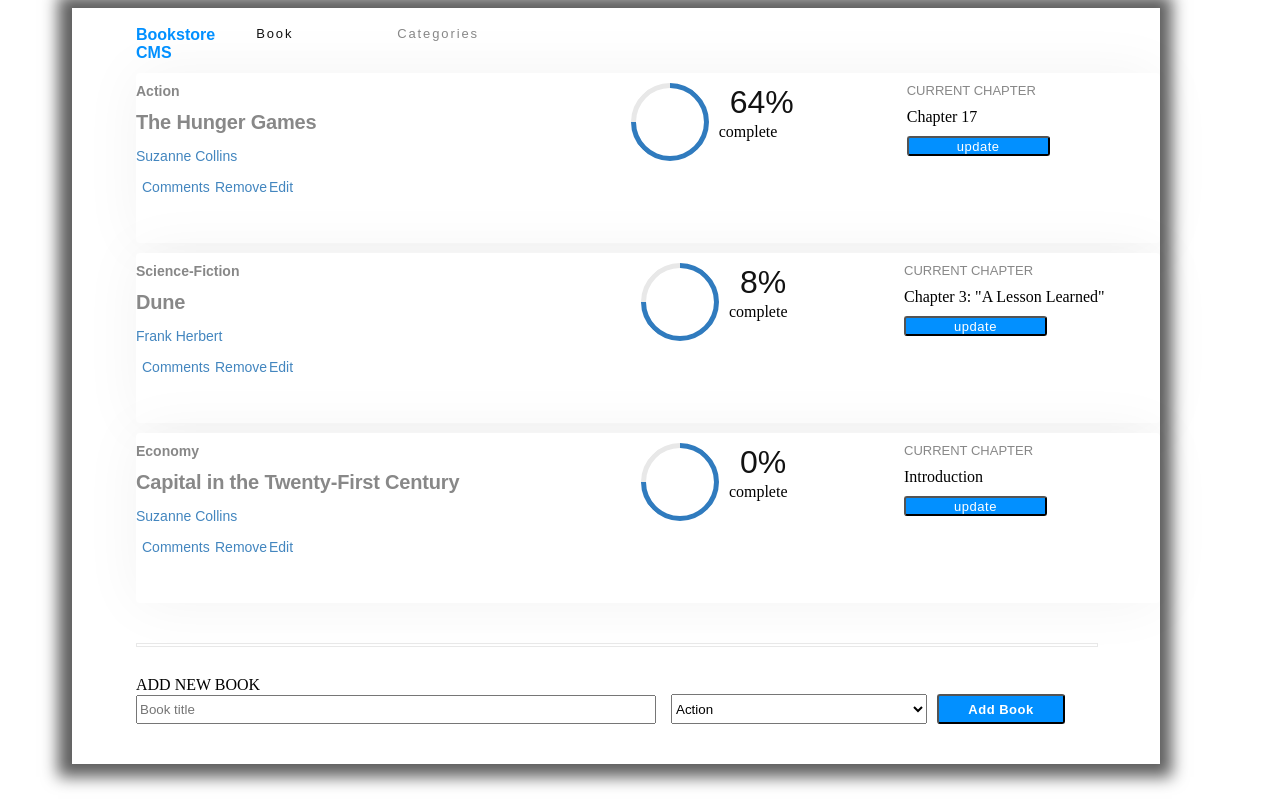
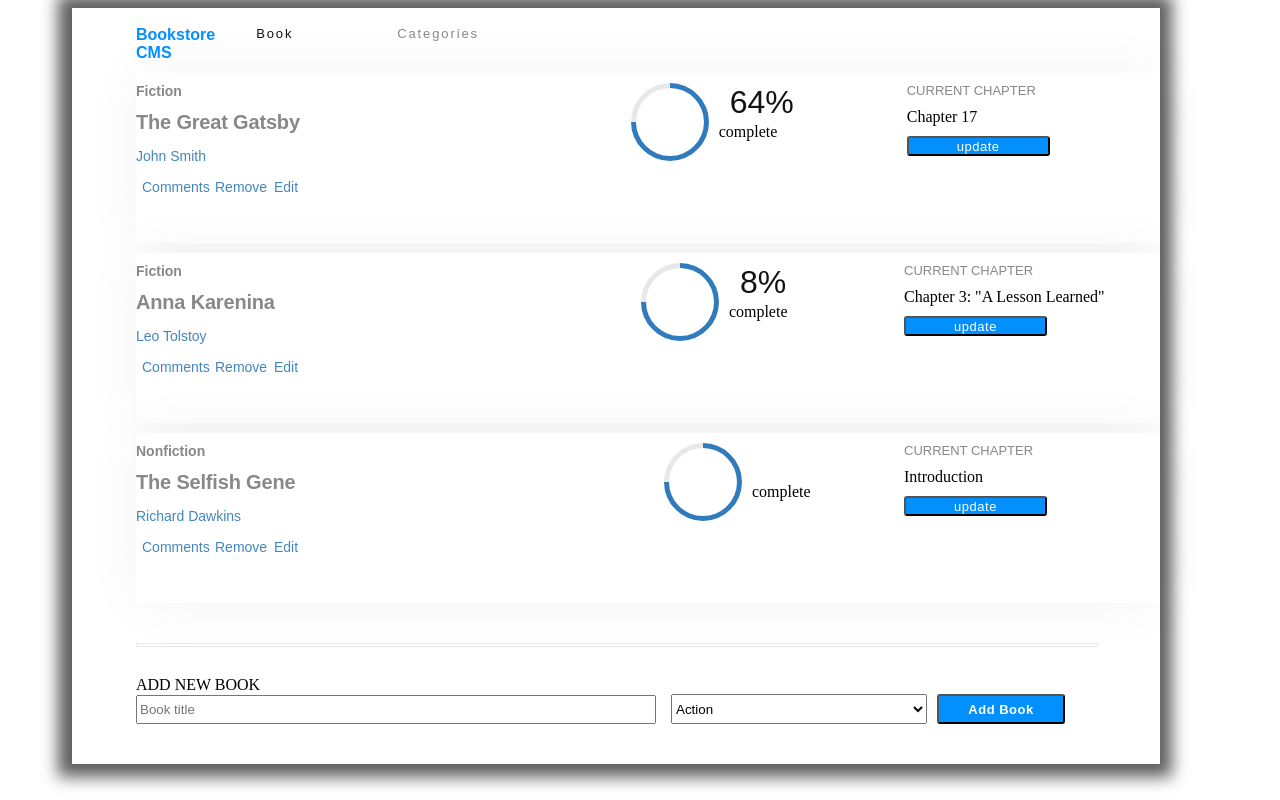
Before and after one commit to massazoum/Zoum_Bookstore, a React (Create React App) app: page / in a window 1280 px wide. Built offline with nearby package versions, Linux system fonts and the light colour scheme.

Commit message:
I connected React and Redux

```diff
--- a/src/components/FormAdd.jsx
+++ b/src/components/FormAdd.jsx
@@ -3,8 +3,13 @@ import './FormAdd.css';
 import { useDispatch } from 'react-redux';
 import { addBook } from '../redux/books/BookSlice';
 
+let counter = 2;
 function Form() {
-  // const books = useSelector((state) => state.books.books);
+  function generateId() {
+    counter += 1;
+    return counter;
+  }
+
   const dispatch = useDispatch();
 
   const handleAddBook = () => {
@@ -13,10 +18,10 @@ function Form() {
       const selectedOption = selectElement.options[selectElement.selectedIndex];
       dispatch(addBook({
         Type: selectedOption.textContent,
-        Name: document.querySelector('.inpText').value,
+        title: document.querySelector('.inpText').value,
         Percent: '8%',
-        NameAuthor: 'Frank Herbert',
-        ChapterBook: 'Chapter 3: "A Lesson Learned"',
+        author: 'Richard Dawkins',
+        item_id: generateId(),
       }));
     }
   };
--- a/src/components/ListBooks.jsx
+++ b/src/components/ListBooks.jsx
@@ -7,10 +7,9 @@ import { removeBook } from '../redux/books/BookSlice';
 function ListBook() {
   const books = useSelector((state) => state.books.books);
   const dispatch = useDispatch();
-
   const handleremove = (event) => {
-    const clickedButton = event.target;
-    dispatch(removeBook(clickedButton.parentElement.parentElement.querySelector('.Title').textContent));
+    const clickedButton = parseInt(event.target.className, 10);
+    dispatch(removeBook(clickedButton));
   };
 
   const lineStyle = {
@@ -26,11 +25,12 @@ function ListBook() {
         {books.map((element) => (
           <Zbook
             key={element}
-            l={element.Type}
-            ll={element.Name}
-            lll={element.NameAuthor}
+            l={element.category}
+            ll={element.title}
+            lll={element.author}
             llll={element.ChapterBook}
             lllll={element.Percent}
+            Idbutton={element.item_id}
             Removebook={handleremove}
           />
         ))}
--- a/src/components/StateBook.jsx
+++ b/src/components/StateBook.jsx
@@ -3,7 +3,7 @@ import PropTypes from 'prop-types';
 import './Zbook.css';
 
 function Zbook({
-  ll, l, lll, llll, lllll, Removebook,
+  ll, l, lll, llll, lllll, Removebook, Idbutton,
 }) {
   return (
     <div className="Divbook" id="Z">
@@ -20,7 +20,7 @@ function Zbook({
         <div className="DivBtns">
           <button className="Comments" type="button">Comments</button>
 
-          <button className="Remove" onClick={Removebook} type="button">Remove</button>
+          <button className={Idbutton} onClick={Removebook} type="button" id="Remove">Remove</button>
 
           <button className="Edit" type="button">Edit</button>
         </div>
@@ -53,6 +53,7 @@ Zbook.propTypes = {
   llll: PropTypes.string.isRequired,
   lllll: PropTypes.string.isRequired,
   Removebook: PropTypes.func.isRequired,
+  Idbutton: PropTypes.string.isRequired,
 };
 
 export default Zbook;
--- a/src/components/Zbook.css
+++ b/src/components/Zbook.css
@@ -63,7 +63,7 @@
   cursor: pointer;
 }
 
-.Remove {
+#Remove {
   width: 3.375rem;
   height: 1.188rem;
   font-family: 'poppins', sans-serif;
@@ -77,6 +77,7 @@
   border: none;
   background: none;
   cursor: pointer;
+  margin-right: 5px;
 }
 
 .Edit {
--- a/src/redux/books/BookSlice.js
+++ b/src/redux/books/BookSlice.js
@@ -1,36 +1,33 @@
 import { createSlice } from '@reduxjs/toolkit';
-import { v4 as uuidv4 } from 'uuid';
 
 const initialState = {
   books: [
     {
-      id: uuidv4(),
-      Type: 'Action',
-      Name: 'The Hunger Games',
+      item_id: 0,
+      title: 'The Great Gatsby',
+      author: 'John Smith',
+      category: 'Fiction',
       Percent: '64%',
-      NameAuthor: 'Suzanne Collins',
       ChapterBook: 'Chapter 17',
-
     },
     {
-      id: uuidv4(),
-      Type: 'Science-Fiction',
-      Name: 'Dune',
+      item_id: 1,
+      title: 'Anna Karenina',
+      author: 'Leo Tolstoy',
+      category: 'Fiction',
       Percent: '8%',
-      NameAuthor: 'Frank Herbert',
       ChapterBook: 'Chapter 3: "A Lesson Learned"',
     },
     {
-      id: uuidv4(),
-      Type: 'Economy',
-      Name: 'Capital in the Twenty-First Century',
-      Percent: '0%',
+      item_id: 2,
+      title: 'The Selfish Gene',
+      author: 'Richard Dawkins',
+      category: 'Nonfiction',
       NameAuthor: 'Suzanne Collins',
       ChapterBook: 'Introduction',
     },
   ],
 };
-
 const bookSlice = createSlice({
   name: 'books',
   initialState,
@@ -39,7 +36,7 @@ const bookSlice = createSlice({
       state.books.push(action.payload);
     },
     removeBook: (state, action) => {
-      state.books = state.books.filter((book) => book.Name !== action.payload);
+      state.books = state.books.filter((book) => book.item_id !== action.payload);
     },
   },
 
--- a/src/redux/store.js
+++ b/src/redux/store.js
@@ -8,5 +8,4 @@ export const store = configureStore({
     categories: categoriesReducer,
   },
 });
-
 export default store;
```
Also changed, not shown: .eslintrc.json.
